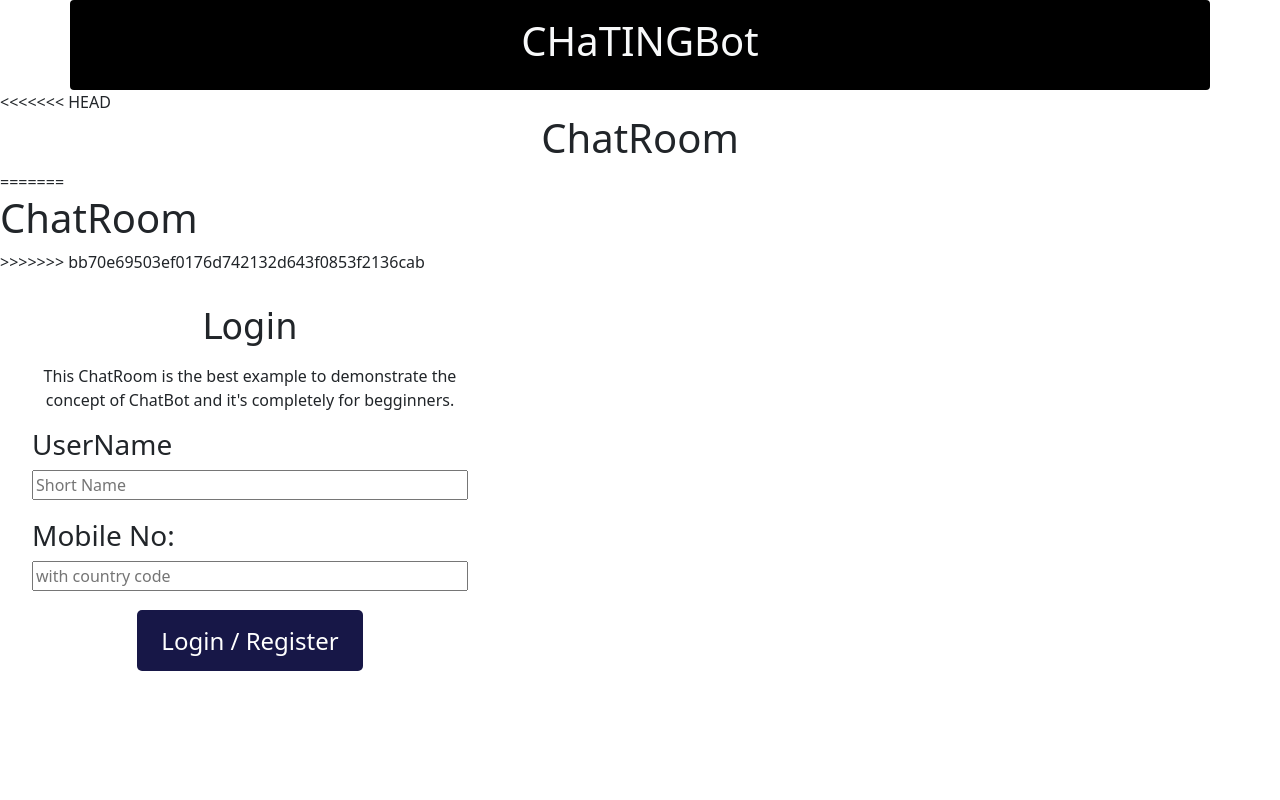
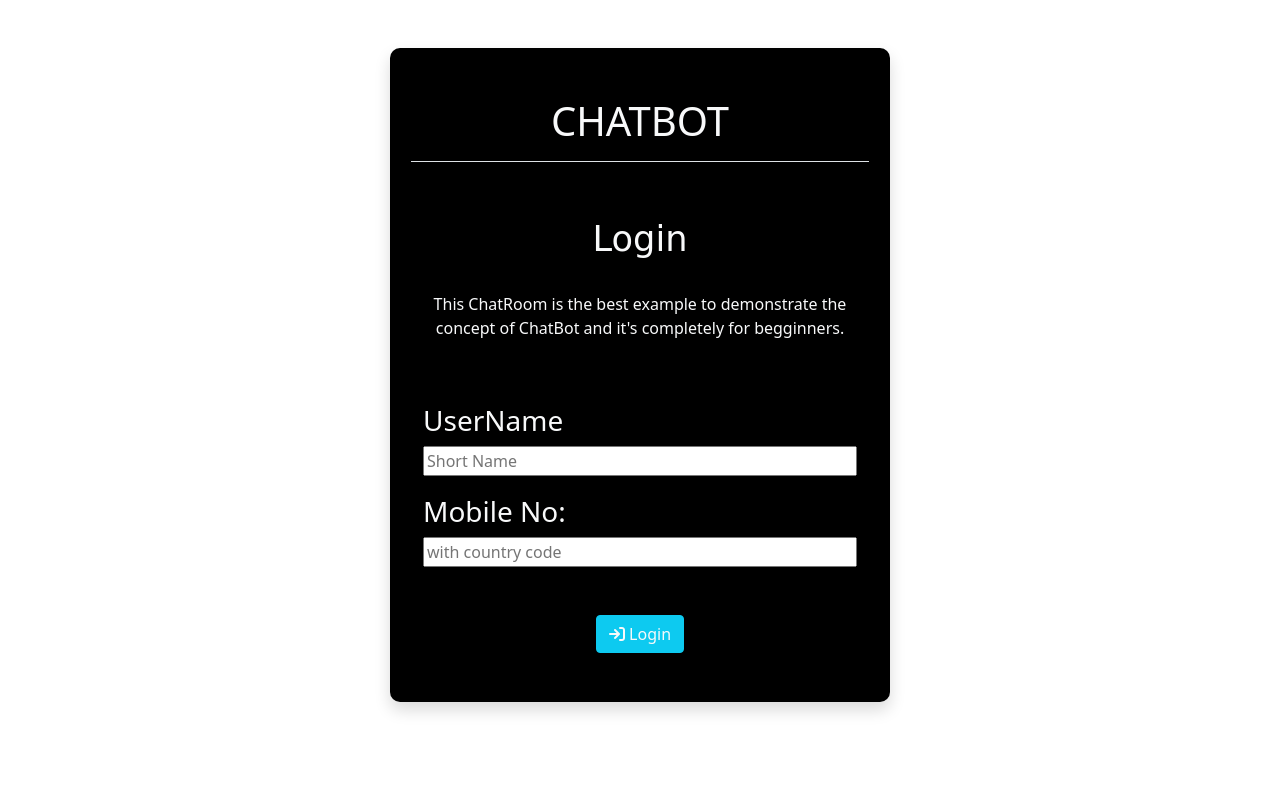
Before and after one commit to SaurabhRawatWeb/webapp, a PHP site: page /login.php in a window 1280 px wide. Run offline with PHP 8.4, Linux system fonts and the light colour scheme; some libraries are stand-ins or nearby versions.

Commit message:
change frontend of login page

```diff
--- /dev/null
+++ b/cdn.php
@@ -0,0 +1,7 @@
+<link href="https://cdn.jsdelivr.net/npm/bootstrap@5.0.2/dist/css/bootstrap.min.css" rel="stylesheet" integrity="sha384-EVSTQN3/azprG1Anm3QDgpJLIm9Nao0Yz1ztcQTwFspd3yD65VohhpuuCOmLASjC" crossorigin="anonymous">
+<script src="https://cdn.jsdelivr.net/npm/bootstrap@5.0.2/dist/js/bootstrap.bundle.min.js" integrity="sha384-MrcW6ZMFYlzcLA8Nl+NtUVF0sA7MsXsP1UyJoMp4YLEuNSfAP+JcXn/tWtIaxVXM" crossorigin="anonymous"></script>
+<script src="https://cdnjs.cloudflare.com/ajax/libs/jquery/3.7.1/jquery.min.js" integrity="sha512-v2CJ7UaYy4JwqLDIrZUI/4hqeoQieOmAZNXBeQyjo21dadnwR+8ZaIJVT8EE2iyI61OV8e6M8PP2/4hpQINQ/g==" crossorigin="anonymous" referrerpolicy="no-referrer"></script>
+<script src="https://cdnjs.cloudflare.com/ajax/libs/toastr.js/latest/toastr.min.js" integrity="sha512-VEd+nq25CkR676O+pLBnDW09R7VQX9Mdiij052gVCp5yVH3jGtH70Ho/UUv4mJDsEdTvqRCFZg0NKGiojGnUCw==" crossorigin="anonymous" referrerpolicy="no-referrer"></script>
+<link rel="stylesheet" href="css/style.css">
+<link rel="stylesheet" href="css/login.css">
+<link rel="stylesheet" href="https://cdnjs.cloudflare.com/ajax/libs/font-awesome/6.5.2/css/all.min.css" integrity="sha512-SnH5WK+bZxgPHs44uWIX+LLJAJ9/2PkPKZ5QiAj6Ta86w+fsb2TkcmfRyVX3pBnMFcV7oQPJkl9QevSCWr3W6A==" crossorigin="anonymous" referrerpolicy="no-referrer" />
--- a/header.php
+++ b/header.php
@@ -1,9 +1,4 @@
-<link href="https://cdn.jsdelivr.net/npm/bootstrap@5.0.2/dist/css/bootstrap.min.css" rel="stylesheet" integrity="sha384-EVSTQN3/azprG1Anm3QDgpJLIm9Nao0Yz1ztcQTwFspd3yD65VohhpuuCOmLASjC" crossorigin="anonymous">
-<script src="https://cdn.jsdelivr.net/npm/bootstrap@5.0.2/dist/js/bootstrap.bundle.min.js" integrity="sha384-MrcW6ZMFYlzcLA8Nl+NtUVF0sA7MsXsP1UyJoMp4YLEuNSfAP+JcXn/tWtIaxVXM" crossorigin="anonymous"></script>
-<script src="https://cdnjs.cloudflare.com/ajax/libs/jquery/3.7.1/jquery.min.js" integrity="sha512-v2CJ7UaYy4JwqLDIrZUI/4hqeoQieOmAZNXBeQyjo21dadnwR+8ZaIJVT8EE2iyI61OV8e6M8PP2/4hpQINQ/g==" crossorigin="anonymous" referrerpolicy="no-referrer"></script>
-<script src="https://cdnjs.cloudflare.com/ajax/libs/toastr.js/latest/toastr.min.js" integrity="sha512-VEd+nq25CkR676O+pLBnDW09R7VQX9Mdiij052gVCp5yVH3jGtH70Ho/UUv4mJDsEdTvqRCFZg0NKGiojGnUCw==" crossorigin="anonymous" referrerpolicy="no-referrer"></script>
-<link rel="stylesheet" href="css/style.css">
-<link rel="stylesheet" href="css/login.css">
+<?php include 'cdn.php'; ?>
 <!DOCTYPE html>
 <html lang="en">
 <head>
--- a/login.php
+++ b/login.php
@@ -1,6 +1,7 @@
 <?php
 include "db.php";
-include "header.php";
+// include "header.php";
+include 'cdn.php';
 session_start();
 
 if(isset($_POST["name"]) && isset($_POST["phone"]))
@@ -64,25 +65,25 @@ if(isset($_POST["name"]) && isset($_POST["phone"]))
   <link rel="stylesheet" href="css/login.css">
 </head>
 <body>
-<<<<<<< HEAD
-  <h1 class="text-center">ChatRoom</h1>
-=======
-  <h1>ChatRoom</h1>
->>>>>>> bb70e69503ef0176d742132d643f0853f2136cab
-  <div class="login">
-    <h2>Login</h2>
-    <p>This ChatRoom is the best example to demonstrate the concept of ChatBot and it's completely for begginners.</p>
-    <form action="" method="post">
+    <div class="login text-light mt-5 shadow card " style="background-color:#000000; margin:auto; color:#ffff;">
+    <div class="row">
+      <h1 class="text-center py-3 border-bottom">CHATBOT</h1>
+    </div>
+      <h2 class="text-light pt-5">Login</h2>
+      <p  class="text-light">This ChatRoom is the best example to demonstrate the concept of ChatBot and it's completely for begginners.</p>
+      <form action="" method="post" class="mt-5">
 
-      <h3>UserName</h3>
-      <input type="text" placeholder="Short Name" name="name" required>
+        <h3  class="text-light">UserName</h3>
+        <input type="text" placeholder="Short Name" name="name" required>
 
-      <h3>Mobile No:</h3>
-      <input type="number" placeholder="with country code" min="1111111" max="999999999999999" name="phone" required>
+        <h3  class="text-light mt-3">Mobile No:</h3>
+        <input type="number" placeholder="with country code" min="1111111" max="999999999999999" name="phone" required>
+        <div class="div text-center mt-5">
 
-      <button>Login / Register</button>
+          <button type="button" class="btn text-light btn-info"><i class="fas fa-sign-in"></i> Login </button>
+        </div>
 
-    </form>
-  </div>
-</body>
+      </form>
+    </div>
+  </div></body>
 </html>
```
